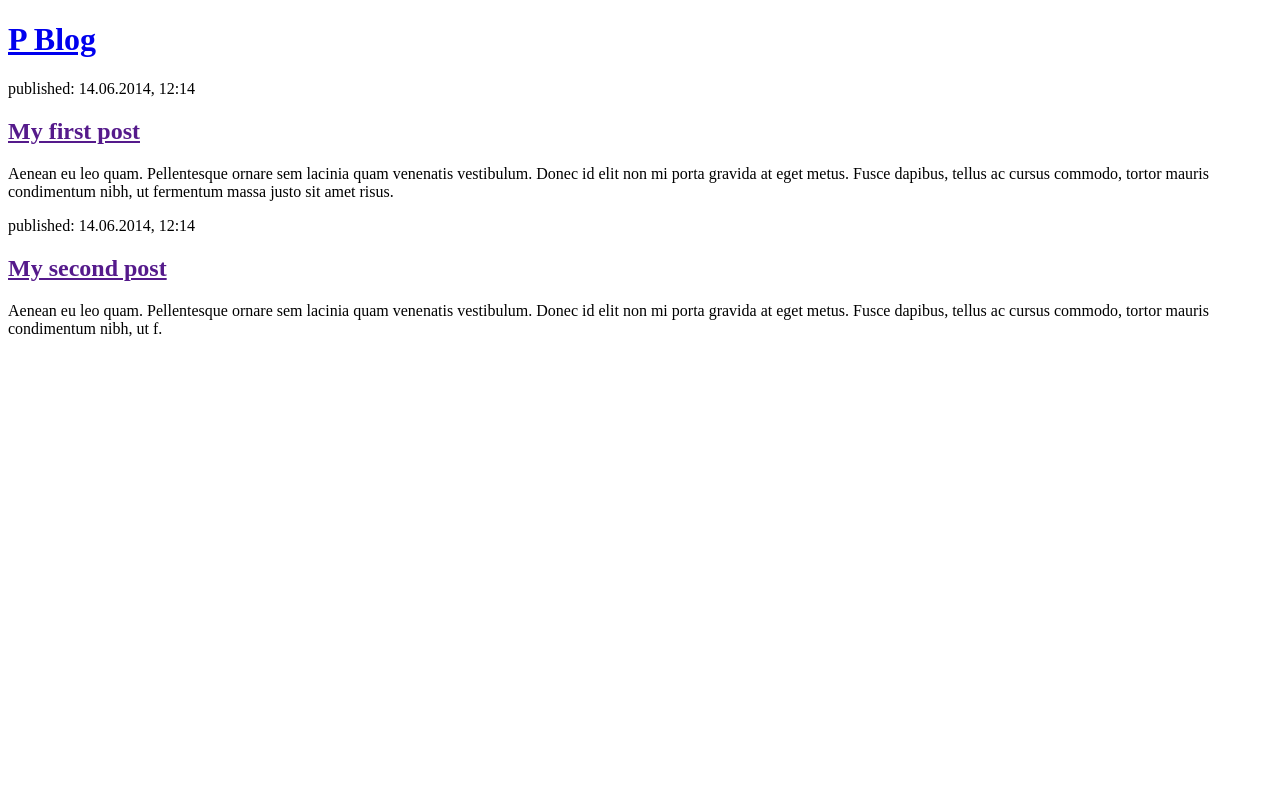
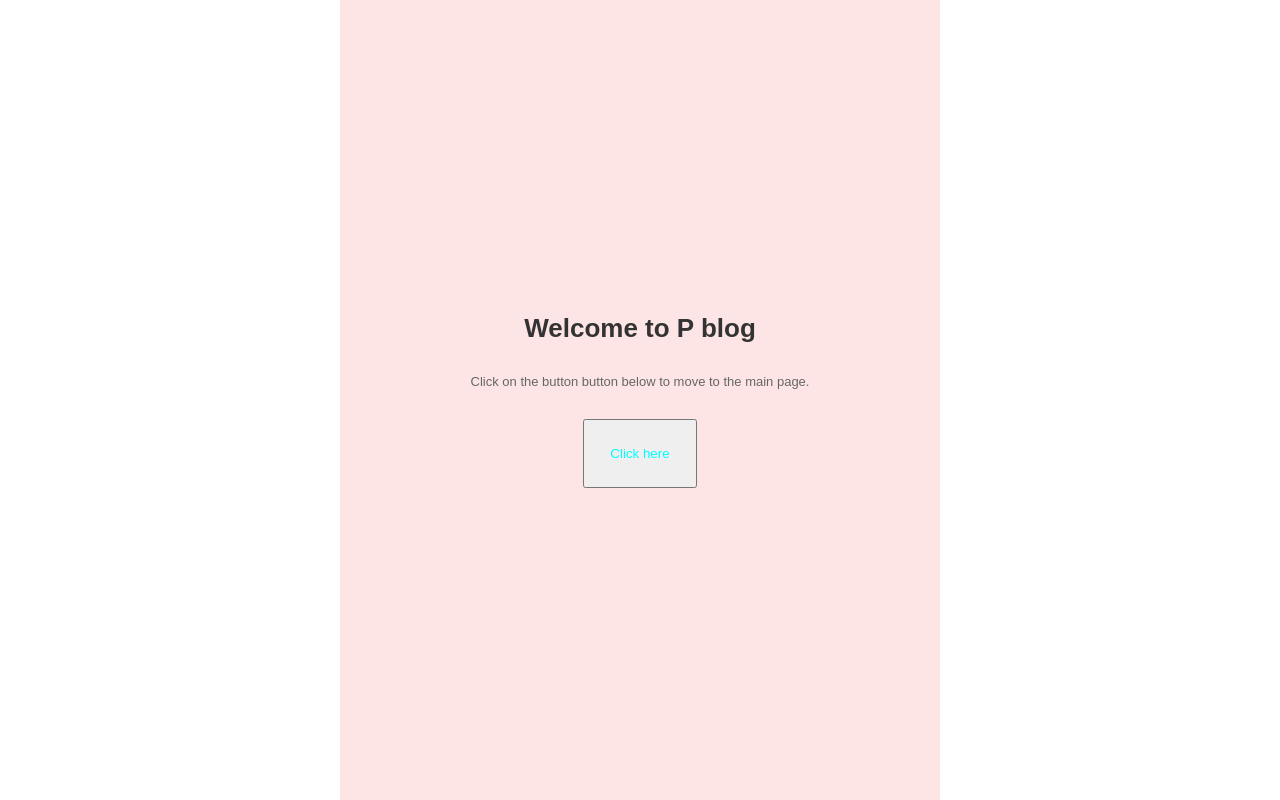
Before and after one commit to Adwoa-p/djangogirls, a Django app: page / in a window 1280 px wide. Run offline with Django 5.2, Linux system fonts and the light colour scheme.

Commit message:
added html and css files

```diff
--- /dev/null
+++ b/blog/static/blog/css/styles.css
@@ -0,0 +1,38 @@
+*{
+    padding: 0;
+    margin: 0;
+
+}
+
+main{
+    width: 100%;
+    height: 100vh;
+    display: flex;
+    justify-content: center;
+    font-size: small;
+}
+
+.container {
+    background-color: #fee5e5;
+    font-family: Arial, sans-serif;
+    display: flex;
+    justify-content: center;
+    align-items: center;
+    flex-direction: column;
+    padding: 10rem 0;
+    width: 600px;
+    gap: 30px;
+}
+
+h1 {
+    color: #333;
+}
+
+p {
+    color: #666;
+}
+
+.btn{
+    color: aqua;
+    padding: 25px;
+}
--- /dev/null
+++ b/blog/templates/blog/landing.html
@@ -0,0 +1,21 @@
+{% load static %}
+<!DOCTYPE html>
+<html lang="en">
+<head>
+    <meta charset="UTF-8">
+    <meta name="viewport" content="width=device-width, initial-scale=1.0">
+    <title>P blog</title>
+   <link rel="stylesheet" href="{% static 'blog/css/styles.css' %}">
+</head>
+<body>
+    <main>
+        <div class="container">
+            <h1>Welcome to P blog</h1>
+            <p>Click on the button button below to move to the main page.</p>
+            <a href="{% url 'post_list' %}"><button class="btn">Click here</button></a>
+        </div>
+
+    </main>
+
+</body>
+</html>
--- a/blog/templates/blog/post_list.html
+++ b/blog/templates/blog/post_list.html
@@ -7,20 +7,24 @@
 </head>
 <body>
     <header>
-        <h1><a href="/">P Blog</a></h1>
+        <h1><a href="/main">P Blog</a></h1>
     </header>
 
+    {% for post in posts %}
         <article>
             <time>published: 14.06.2014, 12:14</time>
             <h2><a href="">My first post</a></h2>
             <p>Aenean eu leo quam. Pellentesque ornare sem lacinia quam venenatis vestibulum. Donec id elit non mi porta gravida at eget metus. Fusce dapibus, tellus ac cursus commodo, tortor mauris condimentum nibh, ut fermentum massa justo sit amet risus.</p>
         </article>
+    {% endfor %}
 
+    {% for post in posts %}
         <article>
             <time>published: 14.06.2014, 12:14</time>
             <h2><a href="">My second post</a></h2>
             <p>Aenean eu leo quam. Pellentesque ornare sem lacinia quam venenatis vestibulum. Donec id elit non mi porta gravida at eget metus. Fusce dapibus, tellus ac cursus commodo, tortor mauris condimentum nibh, ut f.</p>
         </article>
+    {% endfor %}
 
 </body>
 </html>
--- a/blog/urls.py
+++ b/blog/urls.py
@@ -2,5 +2,8 @@ from django.urls import path
 from . import views
 
 urlpatterns = [
-    path('', views.post_list, name='post_list'),
+    path('', views.landing, name='landing'),
+    path('main/', views.post_list, name='post_list'),
+
+
 ]
--- a/blog/views.py
+++ b/blog/views.py
@@ -1,5 +1,14 @@
 from django.shortcuts import render
+from django.utils import timezone
+from .models import Post
 
 # Create your views here.
 def post_list(request):
     return render(request,'blog/post_list.html')
+
+def landing(request):
+    return render(request, 'blog/landing.html')
+
+# def post_list(request):
+#     posts = Post.objects.filter(published_date__lte=timezone.now()).order_by('published_date')
+#     return render(request, 'blog/post_list.html', {})
--- a/mysite/settings.py
+++ b/mysite/settings.py
@@ -118,6 +118,11 @@ USE_TZ = True
 
 STATIC_URL = 'static/'
 
+# Define directories for Django to look for static files
+STATICFILES_DIRS = [BASE_DIR / "static"]  # If you have a global static folder
+
+# Optionally, for production, where static files are collected in one place
+STATIC_ROOT = BASE_DIR / "staticfiles"
 # Default primary key field type
 # https://docs.djangoproject.com/en/5.1/ref/settings/#default-auto-field
 
--- a/mysite/urls.py
+++ b/mysite/urls.py
@@ -17,6 +17,8 @@ Including another URLconf
 from django.contrib import admin
 from django.urls import path , include
 
+
+
 urlpatterns = [
     path('admin/', admin.site.urls),
     path('',include('blog.urls'))
```
Lines whose indentation alone changed are shown as unchanged.
